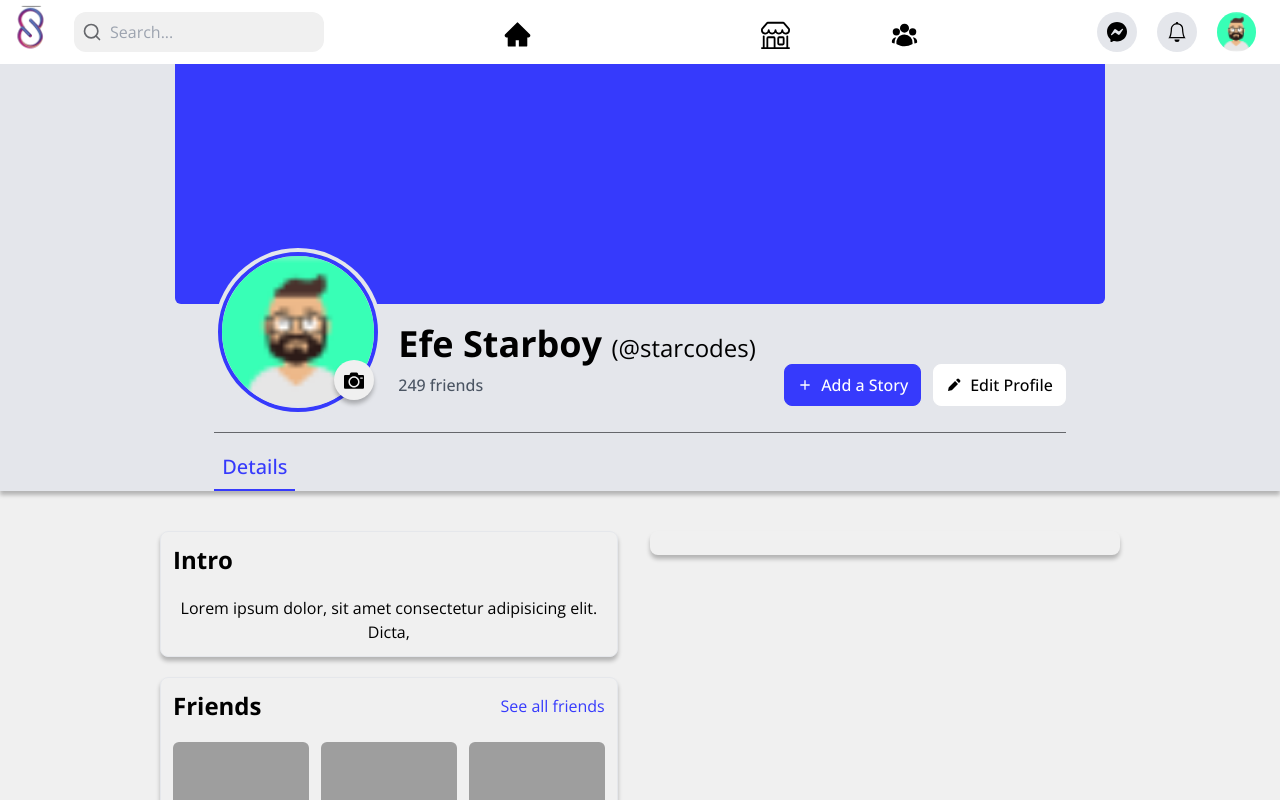
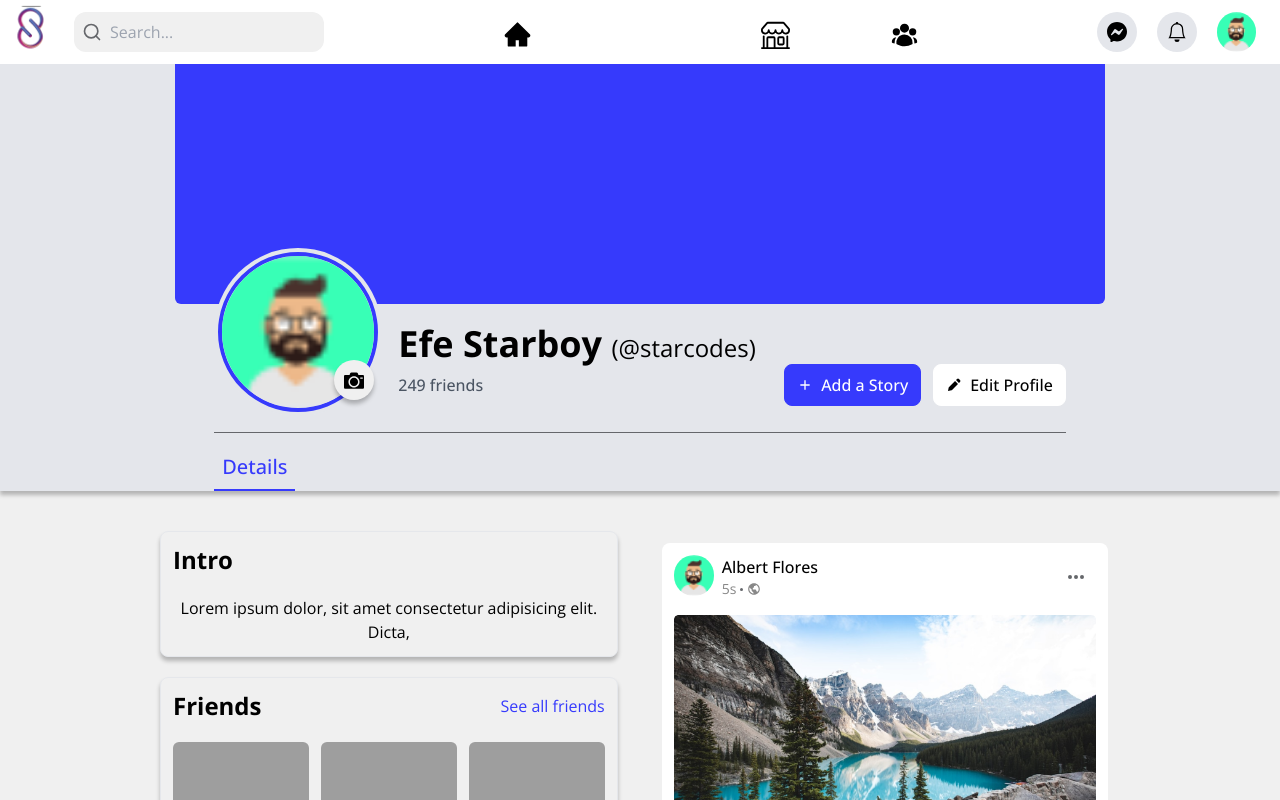
Before and after one commit to asiughuslyvesterobus/social_app, a Next.js app in the folder client/: page /profile/01029302 in a window 1280 px wide. Built offline with nearby package versions, Linux system fonts and the light colour scheme; grey boxes are pictures that could not be loaded; some icons are missing.

Commit message:
working on profile page

```diff
--- a/client/pages/profile/[id].tsx
+++ b/client/pages/profile/[id].tsx
@@ -2,6 +2,8 @@ import MainLayout from "@/layout/MainLayout";
 import { ImCamera } from "react-icons/im";
 import { BiPlus, BiSolidPencil } from "react-icons/bi";
 import Link from "next/link";
+import { postData } from "@/data";
+import { PostCard } from "@/components";
 
 const Profilepage = () => {
   return (
@@ -97,7 +99,13 @@ const Profilepage = () => {
               </div>
             </div>
           </div>
-          <div className="w-full bg-bodybg shadow-boxShad rounded-lg p-3 flex flex-col items-start justify-start gap-5"></div>
+          <div className="w-full h-screen overflow-y-auto overflow-x-hidden scrollbar-hide p-3 flex flex-col items-start justify-start gap-5">
+            <div className="w-full flex flex-col items-start justify-start gap-6">
+              {postData.map((item) => (
+                <PostCard key={item.id} post={item} />
+              ))}
+            </div>
+          </div>
         </div>
       </section>
     </MainLayout>
```
